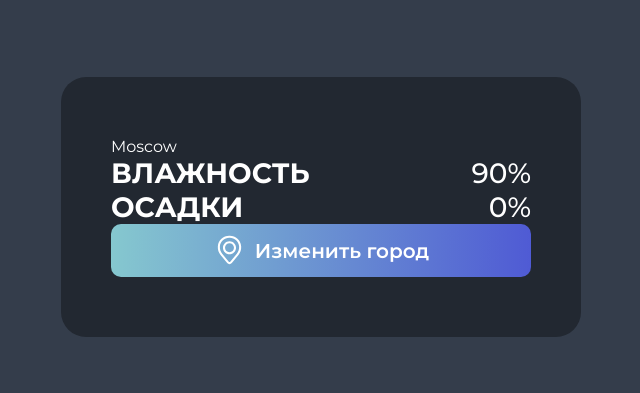
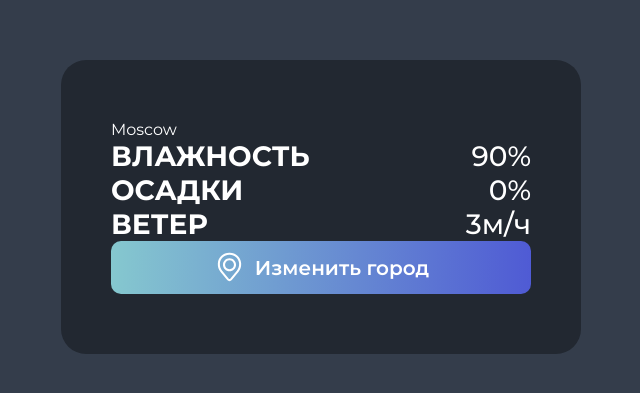
Before and after one commit to rakhzar/vue-app, a Vue app: page / in a window 1280 px wide. Shown: the part 201-594 px from the top of the page, without its empty margins (319-959 px from the left). Built offline with nearby package versions, Linux system fonts and the light colour scheme.

Commit message:
feat: рефакторинг вывода статистики через computed и v-for

```diff
--- a/src/App.vue
+++ b/src/App.vue
@@ -6,6 +6,8 @@
 let saveCity = ref('Moscow');
 let data = ref({
 	humidity: 90,
+	rain: 0,
+	wind: 3,
 });
 
 async function getCity(city) {
@@ -14,19 +16,27 @@
 }
 
 const dataModified = computed(() => {
-	return {
-		label: 'Влажность',
-		stat: data.value.humidity + '%',
-	};
+	return [
+		{
+			label: 'Влажность',
+			stat: data.value.humidity + '%',
+		},
+		{
+			label: 'Осадки',
+			stat: data.value.rain + '%',
+		},
+		{
+			label: 'Ветер',
+			stat: data.value.wind + 'м/ч',
+		},
+	];
 });
 </script>
 
 <template>
 	<main class="main">
-		{{ date }}
 		<div id="city">{{ saveCity }}</div>
-		<Stat v-bind="dataModified" />
-		<Stat label="Осадки" stat="0%" />
+		<Stat v-for="item in dataModified" v-bind="item" :key="item.label" />
 		<CitySelect @select-city="getCity" />
 	</main>
 </template>
```
